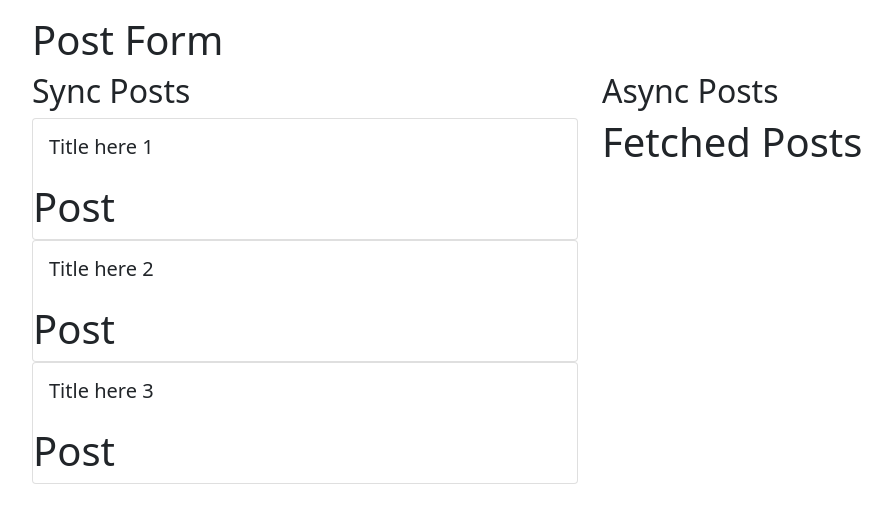
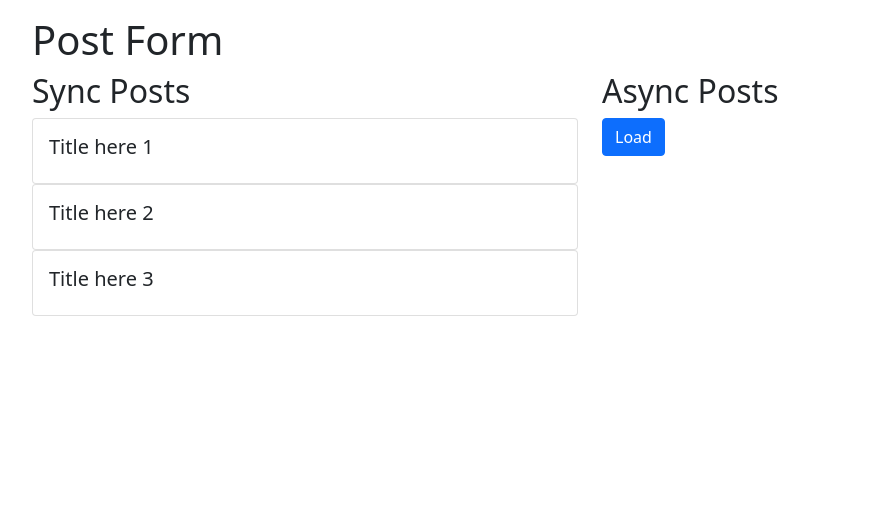
Before and after one commit to ZnoGouDj/react-redux-saga, a React (Create React App) app: page / in a window 1280 px wide. Shown: the top 520 px of the page, without its empty margins (50-942 px from the left). Built offline with nearby package versions, Linux system fonts and the light colour scheme.

Commit message:
Add posts display condition, add post button

```diff
--- a/src/components/FetchedPosts.js
+++ b/src/components/FetchedPosts.js
@@ -1,9 +1,9 @@
 import React from 'react';
+import Post from './Post';
 
-export default () => {
-  return (
-    <div>
-      <h1>Fetched Posts</h1>
-    </div>
-  );
+export default ({ posts }) => {
+  if (!posts.length) {
+    return <button className="btn btn-primary">Load</button>;
+  }
+  return posts.map(post => <Post post={post} key={post} />);
 };
--- a/src/components/Post.js
+++ b/src/components/Post.js
@@ -6,7 +6,6 @@ export default ({ post }) => {
       <div className="card-body">
         <h5 className="card-title">Title here {post}</h5>
       </div>
-      <h1>Post</h1>
     </div>
   );
 };
--- a/src/components/Posts.js
+++ b/src/components/Posts.js
@@ -2,5 +2,8 @@ import React from 'react';
 import Post from './Post';
 
 export default ({ posts }) => {
-  return posts.map(post => <Post post={post} id={post} />);
+  if (!posts.length) {
+    return <p className="text-center">No posts yet</p>;
+  }
+  return posts.map(post => <Post post={post} key={post} />);
 };
```
